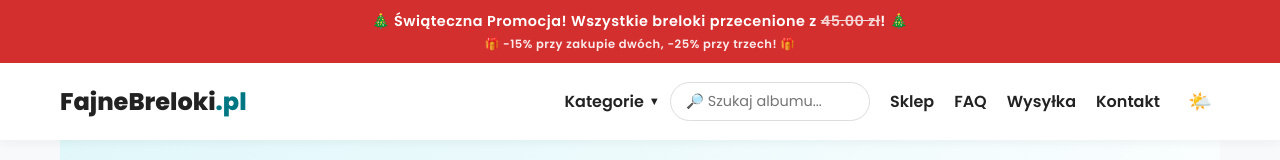
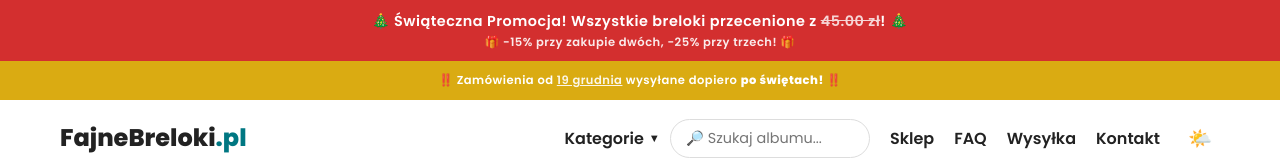
Before and after one commit to kkkejkus/fajnebreloki, a plain HTML site: page index.html in a window 1280 px wide. Shown: the top 160 px of the page. Drawn offline with Linux system fonts and the light colour scheme.

Commit message:
swieta wyprzedane
Added a new promotional banner for holiday sales.

```diff
--- a/index.html
+++ b/index.html
@@ -14,7 +14,11 @@
 
     <div class="promo-banner">
         <div>🎄 Świąteczna Promocja! Wszystkie breloki przecenione z <span style="text-decoration: line-through; opacity: 0.8;">45.00 zł</span>! 🎄</div>
-        <div style="font-size: 0.8em; margin-top: 2px; opacity: 0.9;">🎁 -15% przy zakupie dwóch, -25% przy trzech! 🎁</div>
+        <div style="font-size: 0.8em; opacity: 0.9;">🎁 -15% przy zakupie dwóch, -25% przy trzech! 🎁</div>
+    </div>
+
+    <div class="promo-banner" style="background-color: #daab12">
+        <div style="font-size: 0.8em;">‼️ Zamówienia od <span style="text-decoration: underline; opacity: 0.9;">19 grudnia</span> wysyłane dopiero <span style="font-weight: bold"> po świętach! ‼️</span></div>
     </div>
 
     <nav class="navbar">
```
